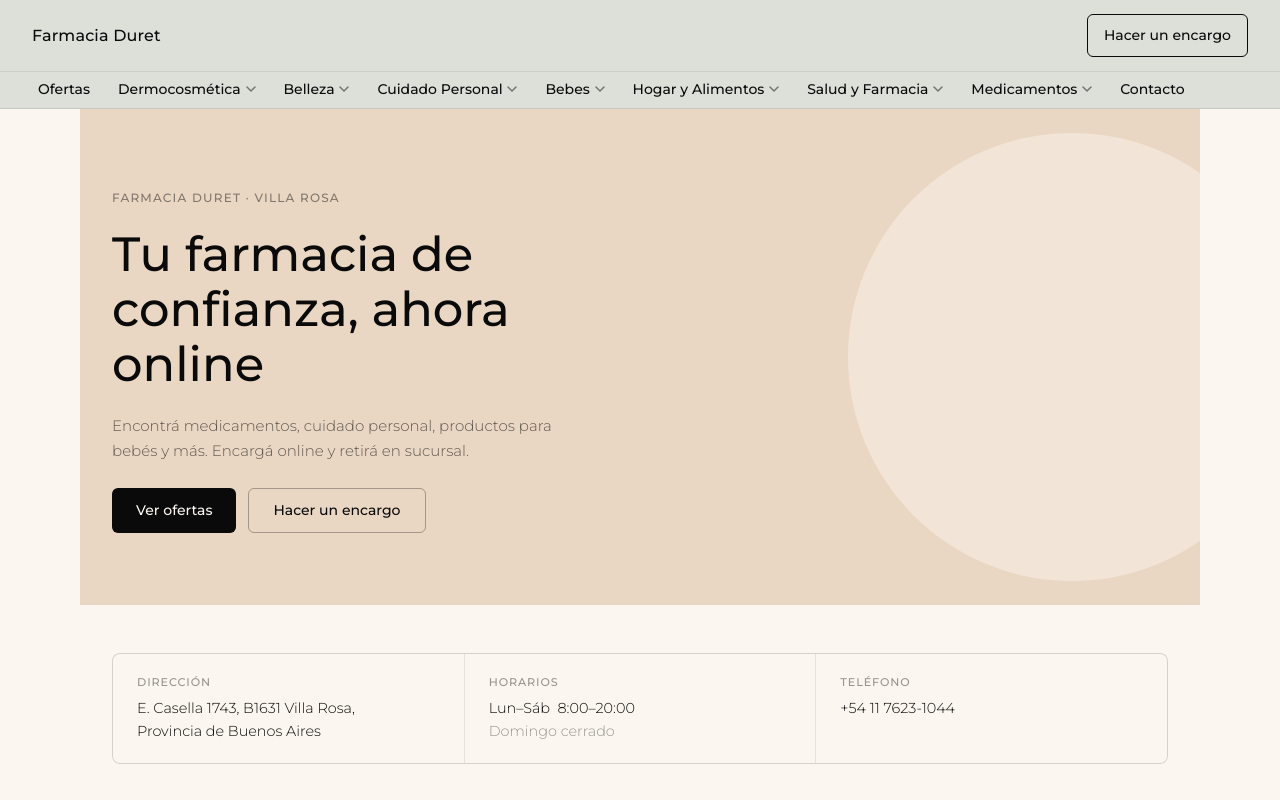
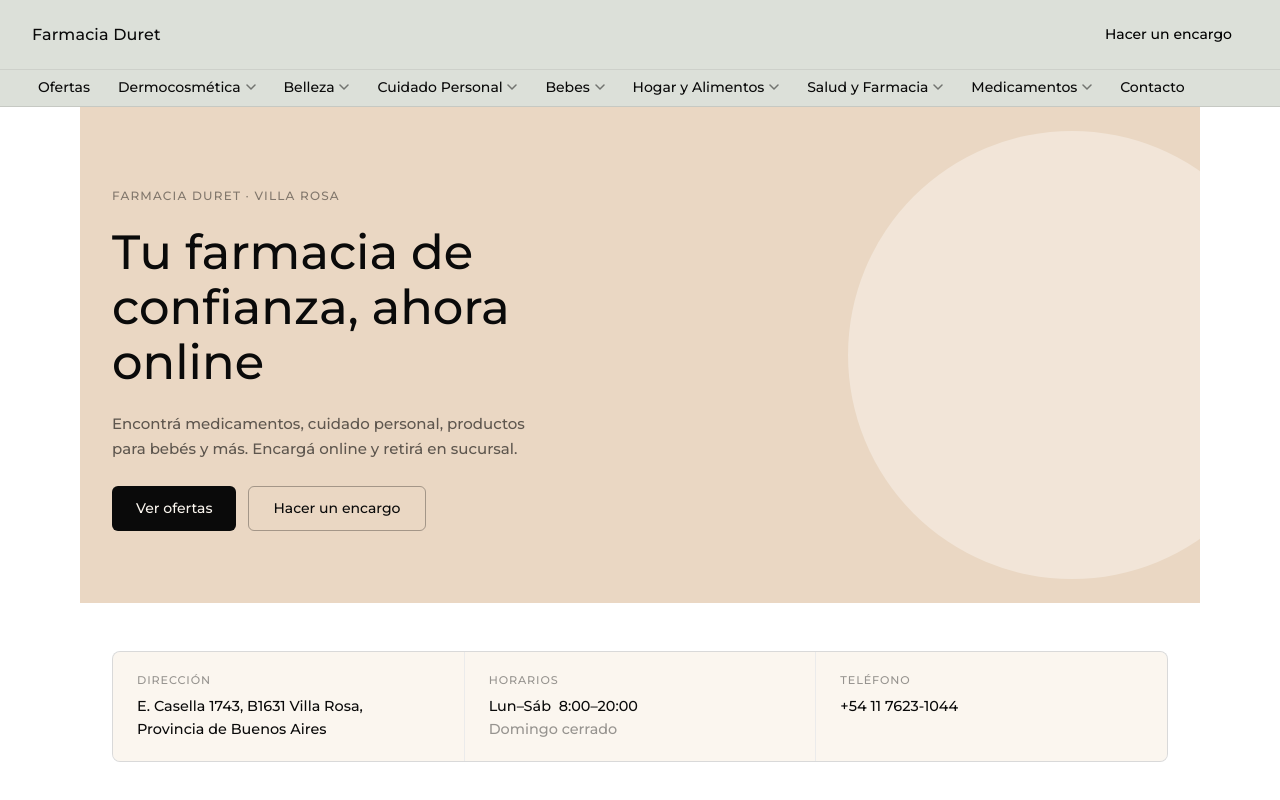
Before and after one commit to luciapuccini/farmacia_duret, a Next.js app: page / in a window 1280 px wide. Shown: the top 800 px of the page. Built offline with nearby package versions, Linux system fonts and the light colour scheme.

Commit message:
clean up styles

```diff
--- a/src/app/globals.scss
+++ b/src/app/reset.scss
@@ -1,22 +1,3 @@
-:root {
-    /* Tailwind-like breakpoint definitions */
-    --screen-sm: 640px;
-    --screen-md: 768px;
-    --screen-lg: 1024px;
-    --screen-xl: 1280px;
-    --screen-2xl: 1536px;
-
-    /* Theme colors */
-    --text-color: #0A0A0A;
-    --dust-grey: #dce0d9;
-    --floral-white: #fbf6ef;
-    --almond-cream: #ead7c3;
-    /* typography */
-    --font-weight-base: 300;
-    --font-weight-medium: 400;
-    --font-weight-strong: 500;
-}
-
 /* Reset / base styles */
 *,
 *::before,
--- a/src/globals.scss
+++ b/src/globals.scss
@@ -8,12 +8,19 @@
     '2xl': 1536px,
 );
 
-/* Color palette map for Sass consumption */
 $palette: (
-    black: var(--text-color),
-    white: var(--floral-white),
-    primary: var(--dust-grey),
-    almond: var(--almond-cream),
+    black: #0A0A0A,
+    white: #FBF6EF,
+    primary: #DCE0D9,
+    almond: #EAD7C3,
+    blue: #24bfb5,
+    green: #b5eb52,
+);
+
+$font-weights: (
+    base: 300,
+    medium: 400,
+    strong: 500,
 );
 
 @function palette($key) {
```
Also changed, not shown: src/app/layout.tsx (+20 -12 lines).
